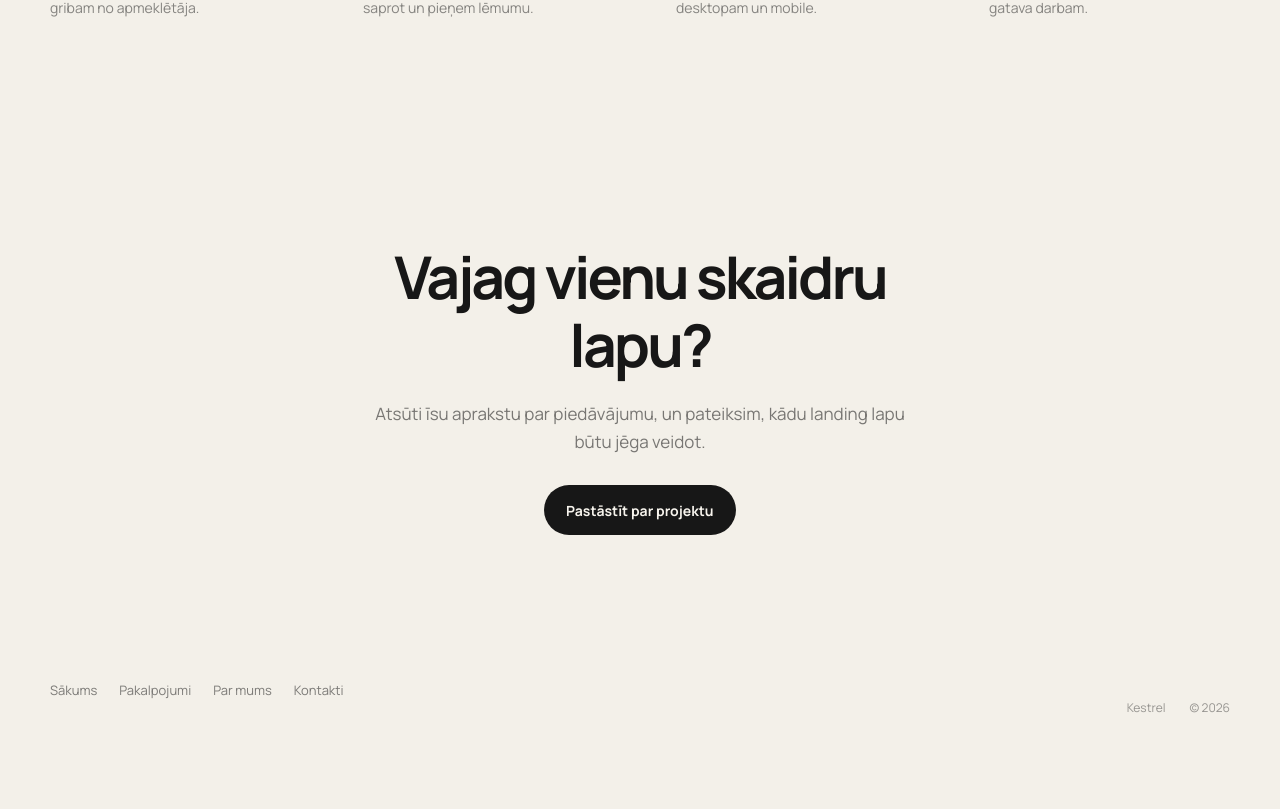
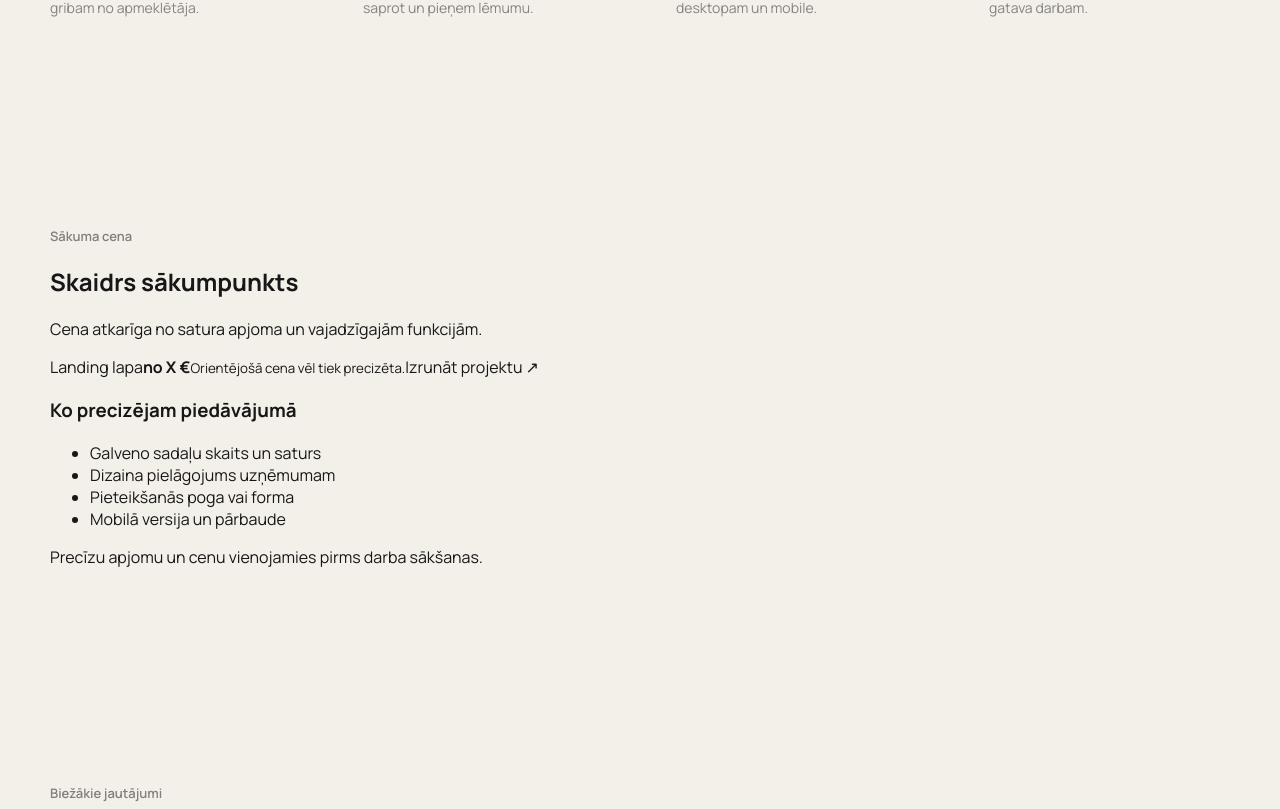
Before and after one commit to davisl24/WEBSITEAGENCY, a Next.js app: page /pakalpojumi/landing-lapa in a window 1280 px wide. Shown: the part 3271-4080 px from the top of the page. Before the commit the page ends 4018 px from the top, so only its background shows below. Built offline with nearby package versions, Linux system fonts and the light colour scheme.

Commit message:
Add placeholder pricing and FAQ to landing-lapa

```diff
--- a/app/pakalpojumi/landing-lapa/page.tsx
+++ b/app/pakalpojumi/landing-lapa/page.tsx
@@ -1,3 +1,4 @@
+import ServicePricingFaq from "../../components/ServicePricingFaq";
 import type { Metadata } from "next";
 import RevealOnView from "../../components/RevealOnView";
 import ThemeToggle from "../../components/ThemeToggle";
@@ -265,6 +266,13 @@ export default function LandingPage() {
       </section>
 
 
+      <ServicePricingFaq
+        service="Landing lapa"
+        pricingNote="Cena atkarīga no satura apjoma un vajadzīgajām funkcijām."
+        included={["Galveno sadaļu skaits un saturs","Dizaina pielāgojums uzņēmumam","Pieteikšanās poga vai forma","Mobilā versija un pārbaude"]}
+        questions={[{"question":"Cik ātri var izveidot landing lapu?","answer":"Termiņš atkarīgs no satura gatavības un funkcijām. Konkrētu grafiku saskaņojam pirms darba sākšanas."},{"question":"Vai man pašam jāsagatavo teksti un bildes?","answer":"Vari iesūtīt esošos materiālus. Ja vajadzīga palīdzība ar struktūru vai tekstiem, to precizējam piedāvājumā."},{"question":"Vai lapa darbosies telefonā?","answer":"Jā, plānojam pielāgotu izkārtojumu datoram un telefonam un pārbaudām svarīgākās darbības."},{"question":"Vai var pieslēgt pieteikuma formu?","answer":"Jā, vajadzīgo formu vai citu pieteikšanās veidu saskaņojam projekta sākumā."},{"question":"Vai domēns un uzturēšana ir iekļauta?","answer":"Domēna, hostinga un turpmākās uzturēšanas izmaksas norādām atsevišķi, ja tās ir nepieciešamas."}]}
+      />
+
       <section className="service-page-cta">
         <RevealOnView className="line-mask-reveal service-cta-title">
           <h2 className="service-line-stack">
```
